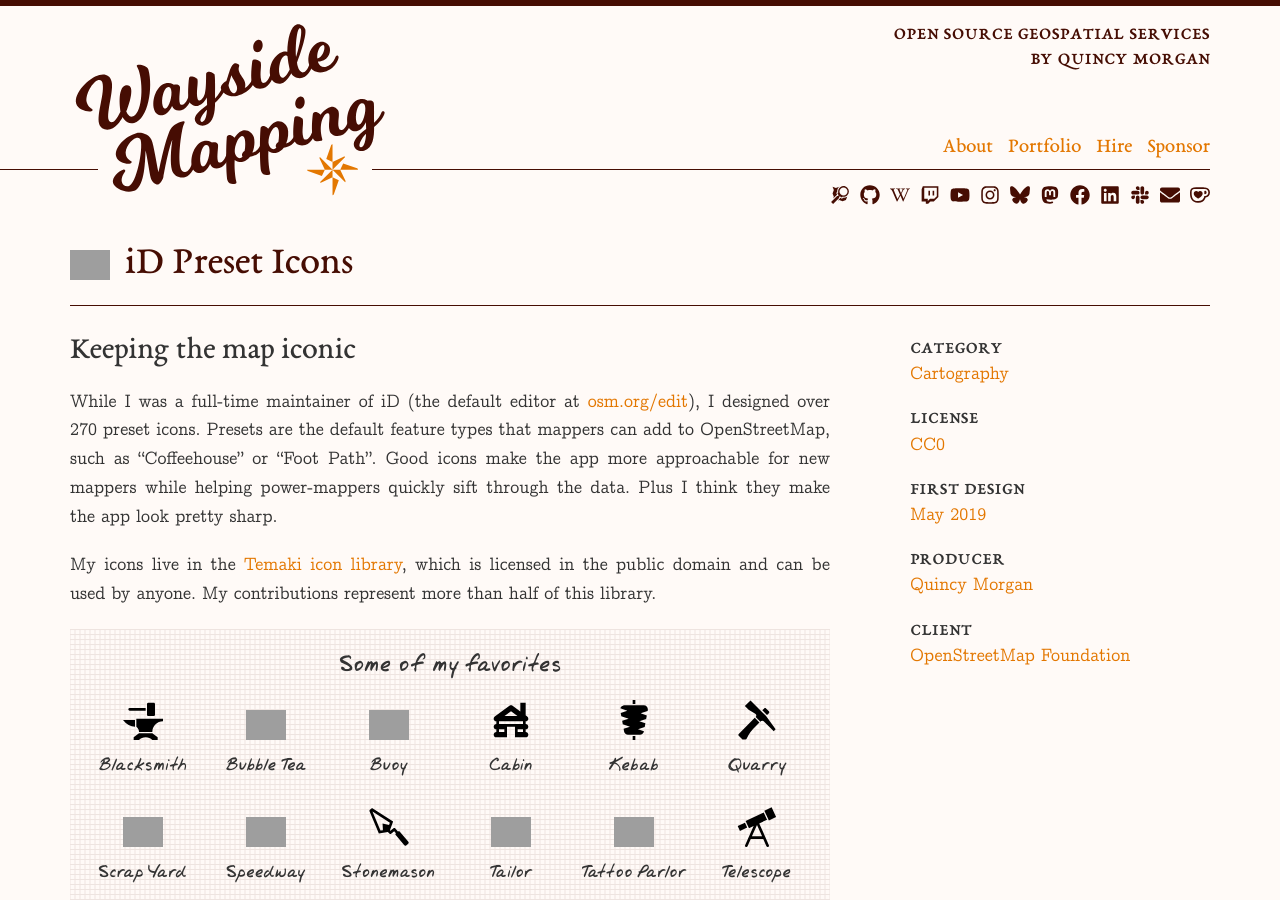
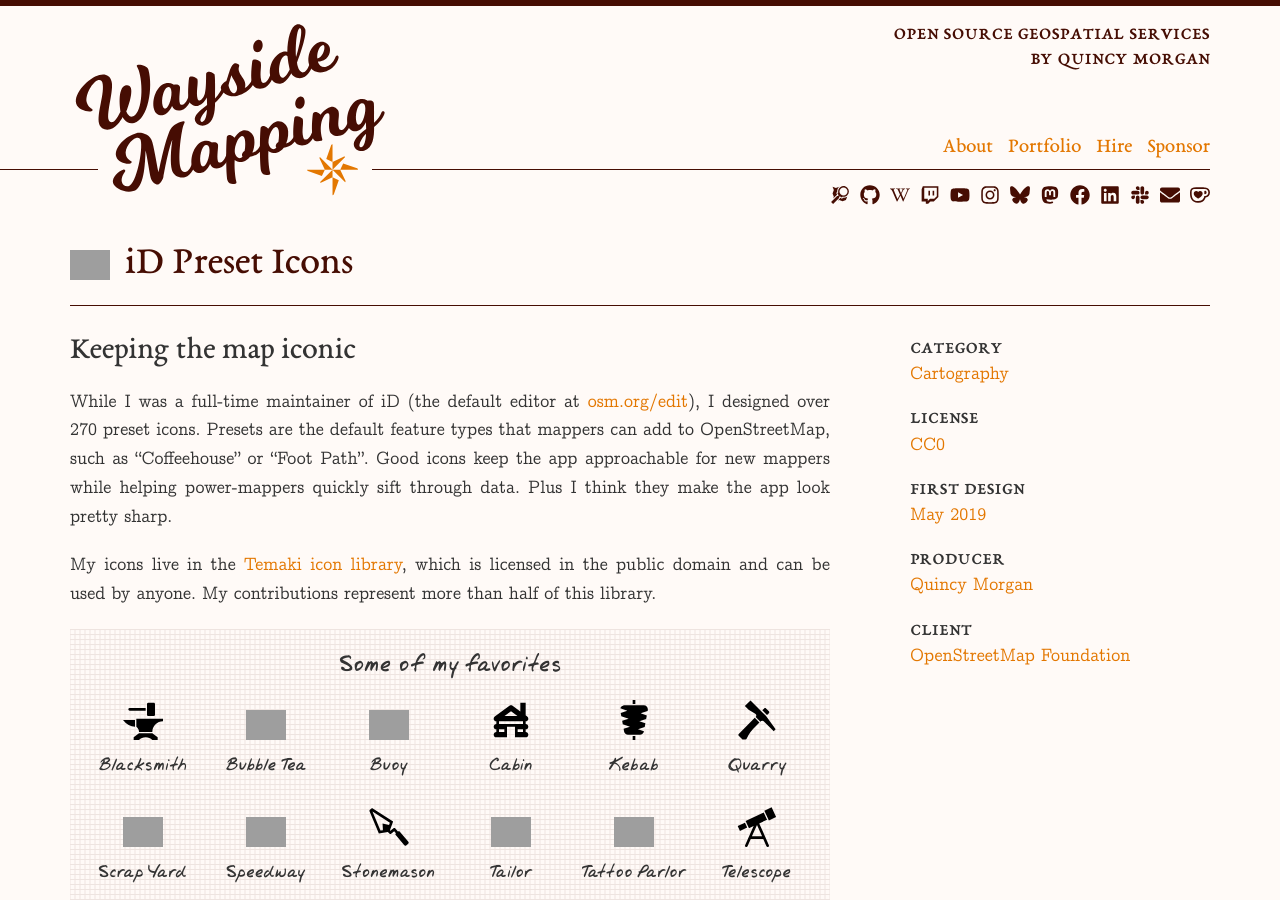
Before and after one commit to waysidemapping/waysidemapping.org, a Jekyll site: the page built from _source/_projects/id-preset-icons.md, in a window 1280 px wide and 900 px high. Built offline with Jekyll 4.4.1, drawn with Linux system fonts in a browser that asks for light colours.

Commit message:
Tweak copy

```diff
--- a/_source/_projects/id-preset-icons.md
+++ b/_source/_projects/id-preset-icons.md
@@ -20,7 +20,7 @@ tags:
 ---
 ## Keeping the map iconic
 
-While I was a full-time maintainer of iD (the default editor at [osm.org/edit](https://www.openstreetmap.org/edit?editor=id)), I designed over 270 preset icons. Presets are the default feature types that mappers can add to OpenStreetMap, such as "Coffeehouse" or "Foot Path". Good icons make the app more approachable for new mappers while helping power-mappers quickly sift through the data. Plus I think they make the app look pretty sharp.
+While I was a full-time maintainer of iD (the default editor at [osm.org/edit](https://www.openstreetmap.org/edit?editor=id)), I designed over 270 preset icons. Presets are the default feature types that mappers can add to OpenStreetMap, such as "Coffeehouse" or "Foot Path". Good icons keep the app approachable for new mappers while helping power-mappers quickly sift through data. Plus I think they make the app look pretty sharp.
 
 My icons live in the [Temaki icon library](https://github.com/rapideditor/temaki), which is licensed in the public domain and can be used by anyone. My contributions represent more than half of this library.
 
```
